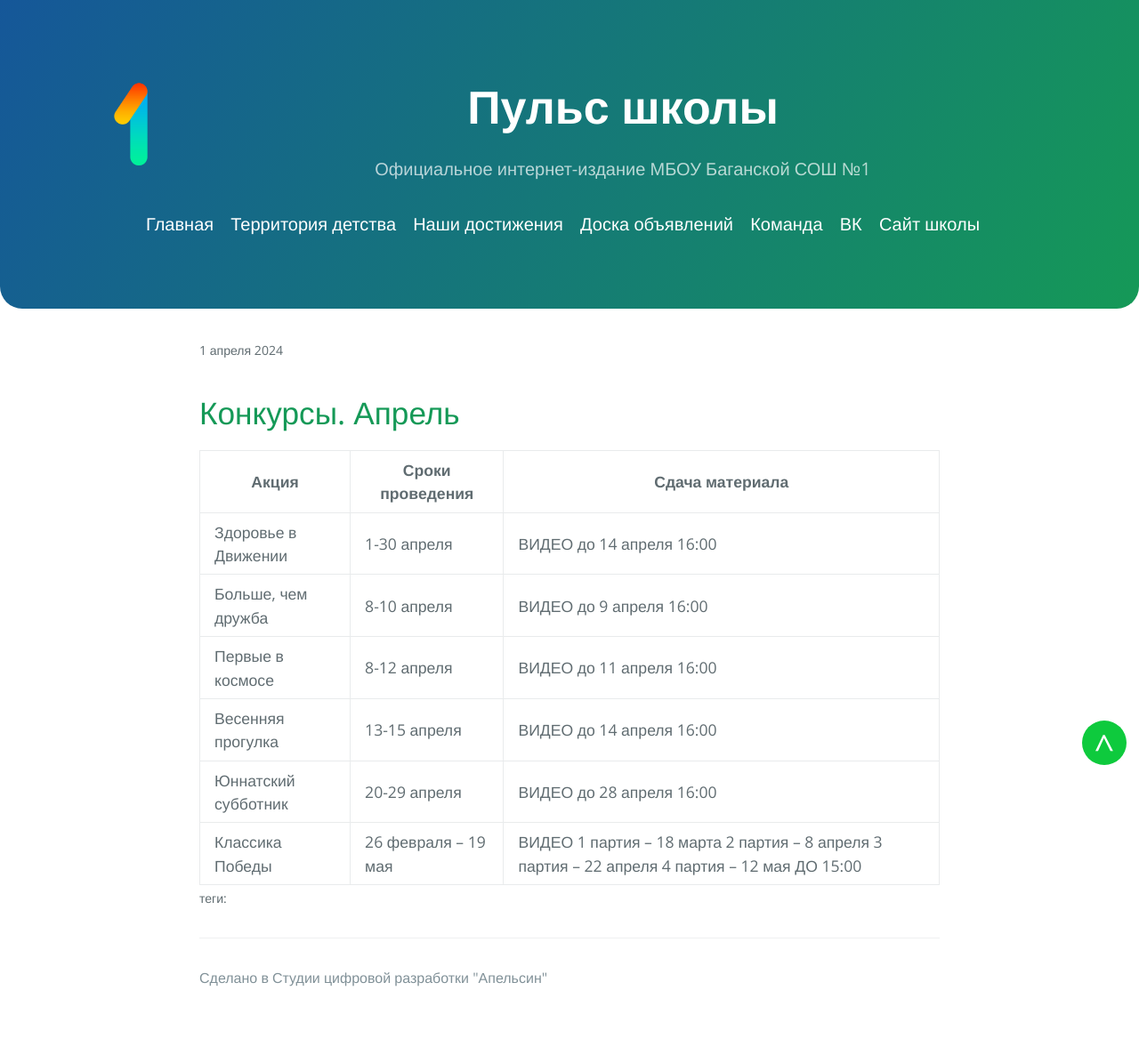
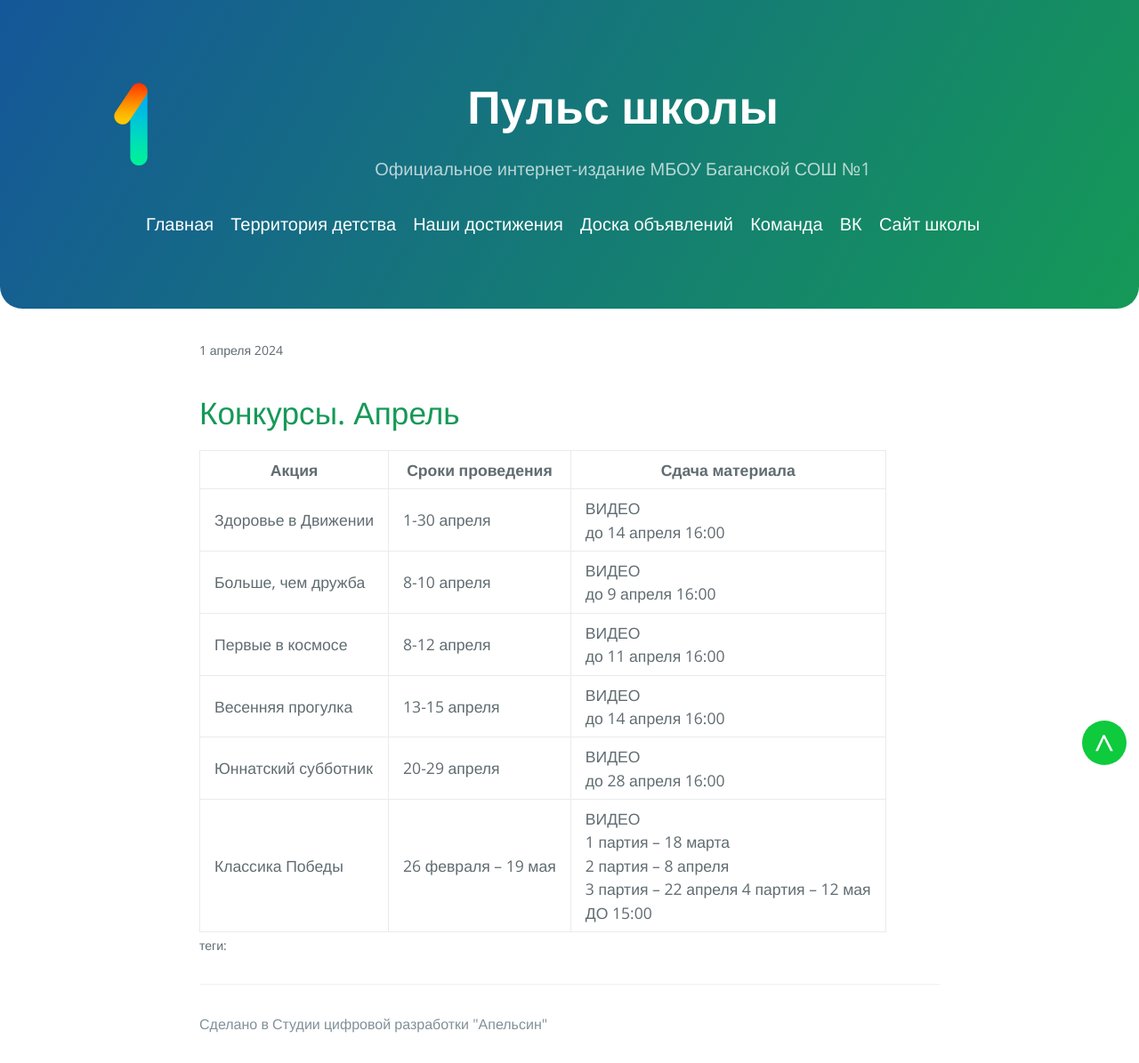
Before and after one commit to 1-sch/1-sch.github.io, a Jekyll site: the page built from _posts/2024-04-01-объявления-1.md, in a window 1280 px wide. Shown: the whole page at 89% size. Built offline with Jekyll 4.4.1, drawn with Linux system fonts in a browser that asks for light colours; before the commit the page ends 1143 px from its top, so only the background shows below that.

```diff
--- a/_posts/2024-04-01-объявления-1.md
+++ b/_posts/2024-04-01-объявления-1.md
@@ -7,26 +7,26 @@ categories: adv
 <table>
 <tr><th>Акция</th><th>Сроки проведения</th><th>Сдача материала</th></tr>
 <tr><td>Здоровье в Движении
-</td><td>1-30 апреля</td><td>ВИДЕО
+</td><td>1-30 апреля</td><td>ВИДЕО<br>
 до 14 апреля 16:00
 </td></tr>
-<tr><td>Больше, чем дружба</td><td>8-10 апреля</td><td>ВИДЕО
+<tr><td>Больше, чем дружба</td><td>8-10 апреля</td><td>ВИДЕО<br>
 до 9 апреля 16:00
 </td></tr>
 <tr><td>Первые в космосе</td><td>8-12 апреля</td><td>ВИДЕО
-до 11 апреля 16:00
+<br>до 11 апреля 16:00
 </td></tr>
 <tr><td>Весенняя прогулка</td><td>13-15 апреля</td><td>ВИДЕО
-до 14 апреля 16:00
+<br>до 14 апреля 16:00
 </td></tr>
 <tr><td>Юннатский субботник</td><td>20-29 апреля</td><td>ВИДЕО
-до 28 апреля 16:00
+<br>до 28 апреля 16:00
 </td></tr>
 <tr><td>Классика Победы</td><td>26 февраля
 – 19 мая </td><td>ВИДЕО
-1 партия – 18 марта
-2 партия – 8 апреля
-3 партия – 22 апреля
+<br>1 партия – 18 марта
+<br>2 партия – 8 апреля
+<br>3 партия – 22 апреля
 4 партия – 12 мая
-ДО 15:00</td></tr>
+<br>ДО 15:00</td></tr>
 </table>
```
